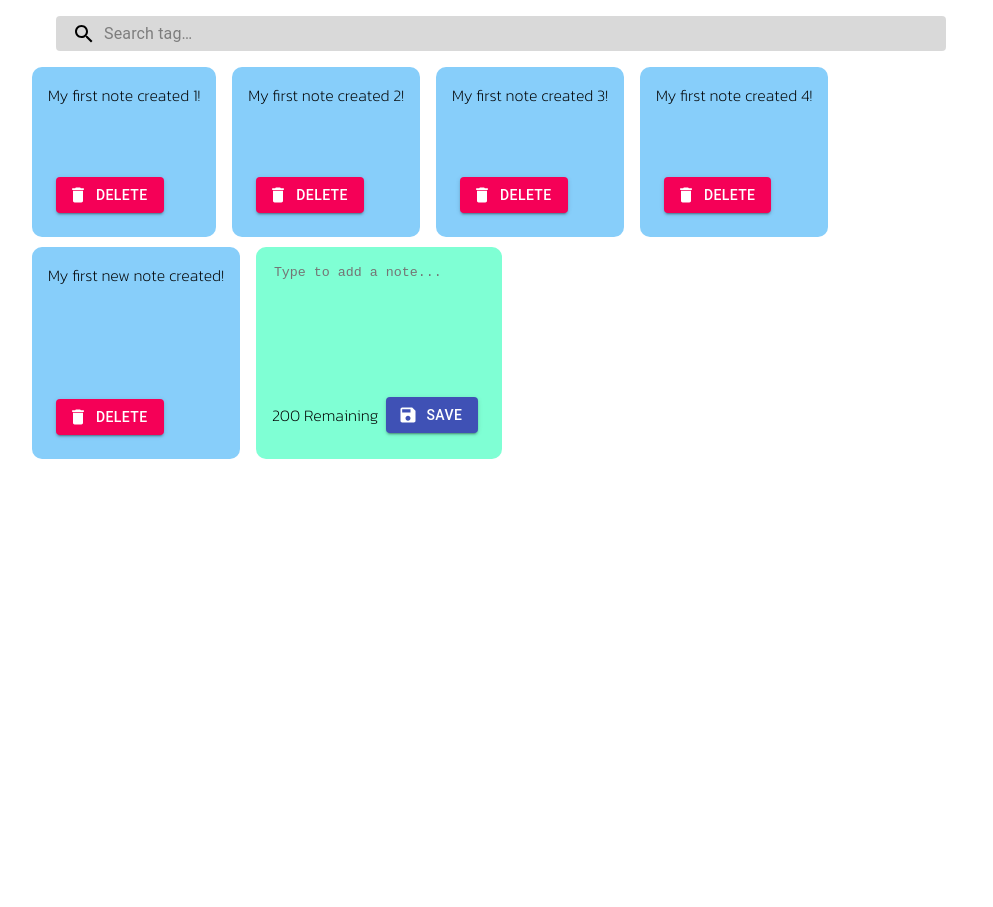
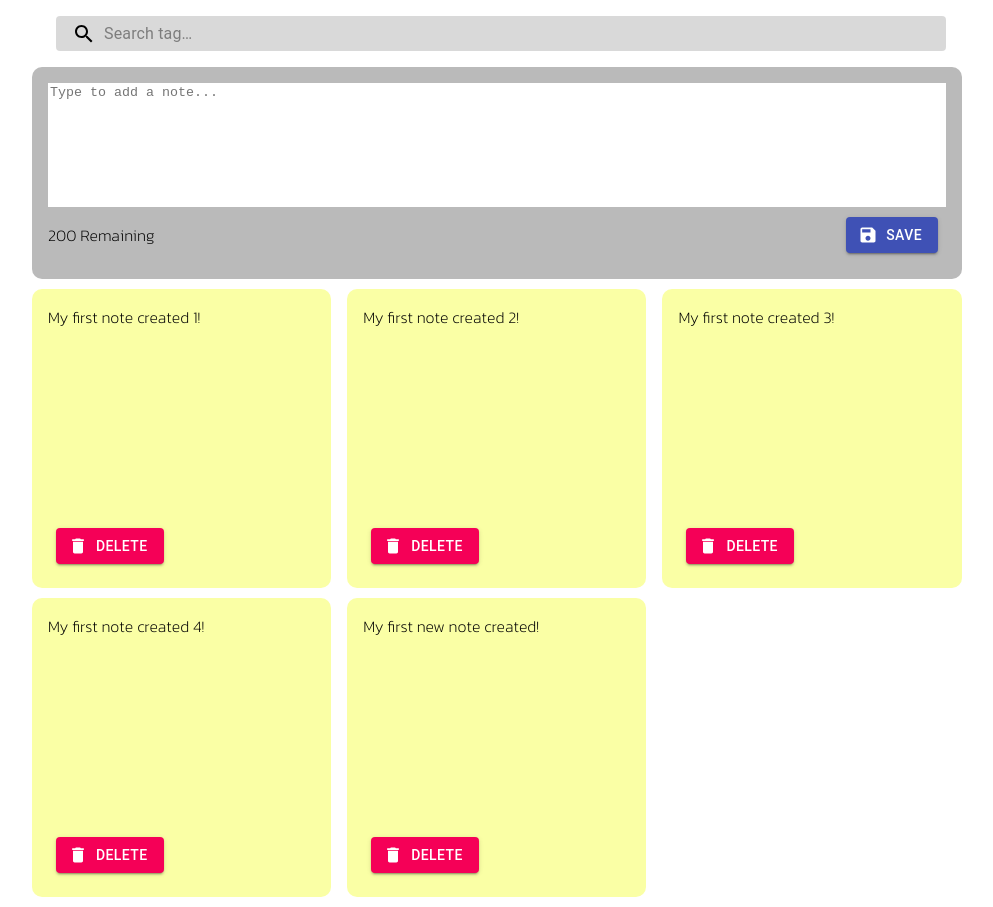
Before and after one commit to mariyafrantsava/notes, a React app: page / in a window 1280 px wide. Shown: the whole page, without its empty margins (143-1136 px from the left). Before the commit the page ends 816 px from the top, so only its background shows below. Built offline with nearby package versions, Linux system fonts and the light colour scheme.

Commit message:
feat: add incrementation id od notes, add styles for input fields

```diff
--- a/src/components/add-note/add-note.scss
+++ b/src/components/add-note/add-note.scss
@@ -1,11 +1,13 @@
 .note.new{
-  background-color: aquamarine;
+  background-color: #bababa;
+  width: 93rem;
+  min-height: 13rem;
 }
 
 textarea{
   border: none;
   resize: none;
-  background-color: aquamarine;
+  background-color: white;
 }
 
 textarea:focus{
--- a/src/components/app/app.js
+++ b/src/components/app/app.js
@@ -46,7 +46,7 @@ const App = () => {
 
     const addNote = (text) => {
         const newNote = {
-            id: 999,
+            id: notes.some((note) => Number(note.id) === notes.length - 1) ?  notes.length.toString() : 0,
             text: text
         }
         const newNotes = [...notes, newNote];
--- a/src/components/note/note.scss
+++ b/src/components/note/note.scss
@@ -1,9 +1,10 @@
 .note{
-  background-color: lightskyblue;
+  background-color: #faffa5;
   margin-bottom: 10px;
   border-radius: 10px;
   padding: 1rem;
-  min-height: 170px;
+  min-height: 18.7rem;
+  width: 18.7rem;
   display: flex;
   flex-direction: column;
   justify-content: space-between;
--- a/src/components/notes-list/notes-list.js
+++ b/src/components/notes-list/notes-list.js
@@ -5,14 +5,14 @@ import AddNote from "../add-note/add-note";
 
 const NotesList = ({notes, handleAddNote, handleDeleteNote}) => {
     return <div className='notes-list'>
+        <AddNote handleAddNote={handleAddNote} />
         {notes.map((note) => (
-            <Note
-                id={note.id}
-                text={note.text}
-                handleDeleteNote={handleDeleteNote}/>
+                <Note
+                    id={note.id}
+                    text={note.text}
+                    handleDeleteNote={handleDeleteNote}/>
             )
         )}
-        <AddNote handleAddNote={handleAddNote} />
     </div>
 }
 
```
Also changed, not shown: 1 other file.
